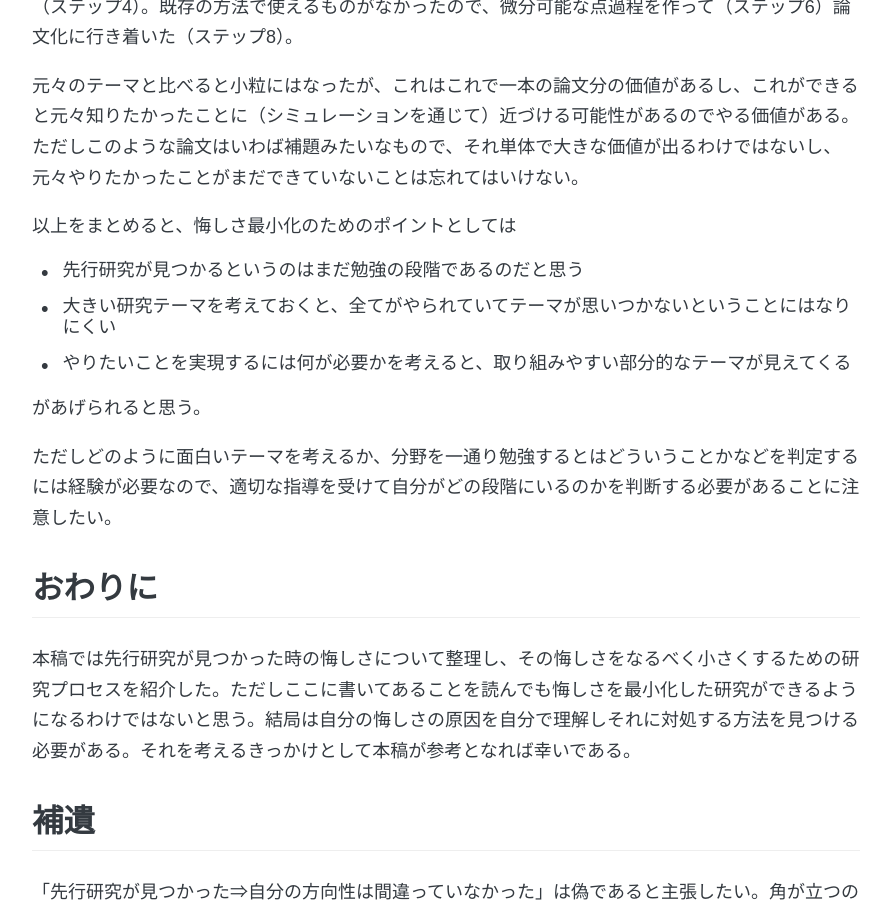
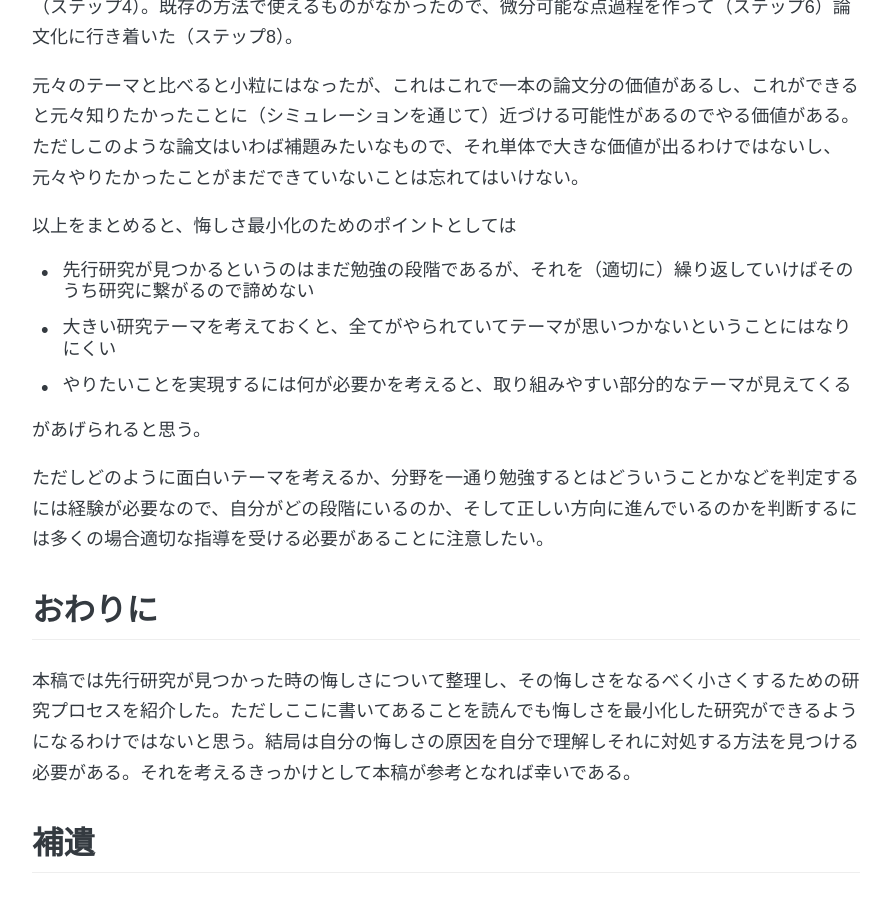
Before and after one commit to kanojikajino/kanojikajino.github.io, a Jekyll site: the page built from _posts/2022-02-13-prior-work.md, in a window 1280 px wide and 900 px high, scrolled down 3671 px. Shown: the whole window, without its empty margins (194-1085 px from the left). Built offline with Jekyll 4.4.1, drawn with Linux system fonts in a browser that asks for light colours; some web fonts are replaced; comment, search, counter and statistics services are not loaded.

Commit message:
minor edit

```diff
--- a/_posts/2022-02-13-prior-work.md
+++ b/_posts/2022-02-13-prior-work.md
@@ -91,14 +91,14 @@ categories: research
 
 以上をまとめると、悔しさ最小化のためのポイントとしては
 
-- 先行研究が見つかるというのはまだ勉強の段階であるのだと思う
+- 先行研究が見つかるというのはまだ勉強の段階であるが、それを（適切に）繰り返していけばそのうち研究に繋がるので諦めない
 - 大きい研究テーマを考えておくと、全てがやられていてテーマが思いつかないということにはなりにくい
 - やりたいことを実現するには何が必要かを考えると、取り組みやすい部分的なテーマが見えてくる
 
 があげられると思う。
 
 
-ただしどのように面白いテーマを考えるか、分野を一通り勉強するとはどういうことかなどを判定するには経験が必要なので、適切な指導を受けて自分がどの段階にいるのかを判断する必要があることに注意したい。
+ただしどのように面白いテーマを考えるか、分野を一通り勉強するとはどういうことかなどを判定するには経験が必要なので、自分がどの段階にいるのか、そして正しい方向に進んでいるのかを判断するには多くの場合適切な指導を受ける必要があることに注意したい。
 
 
 ## おわりに
```
